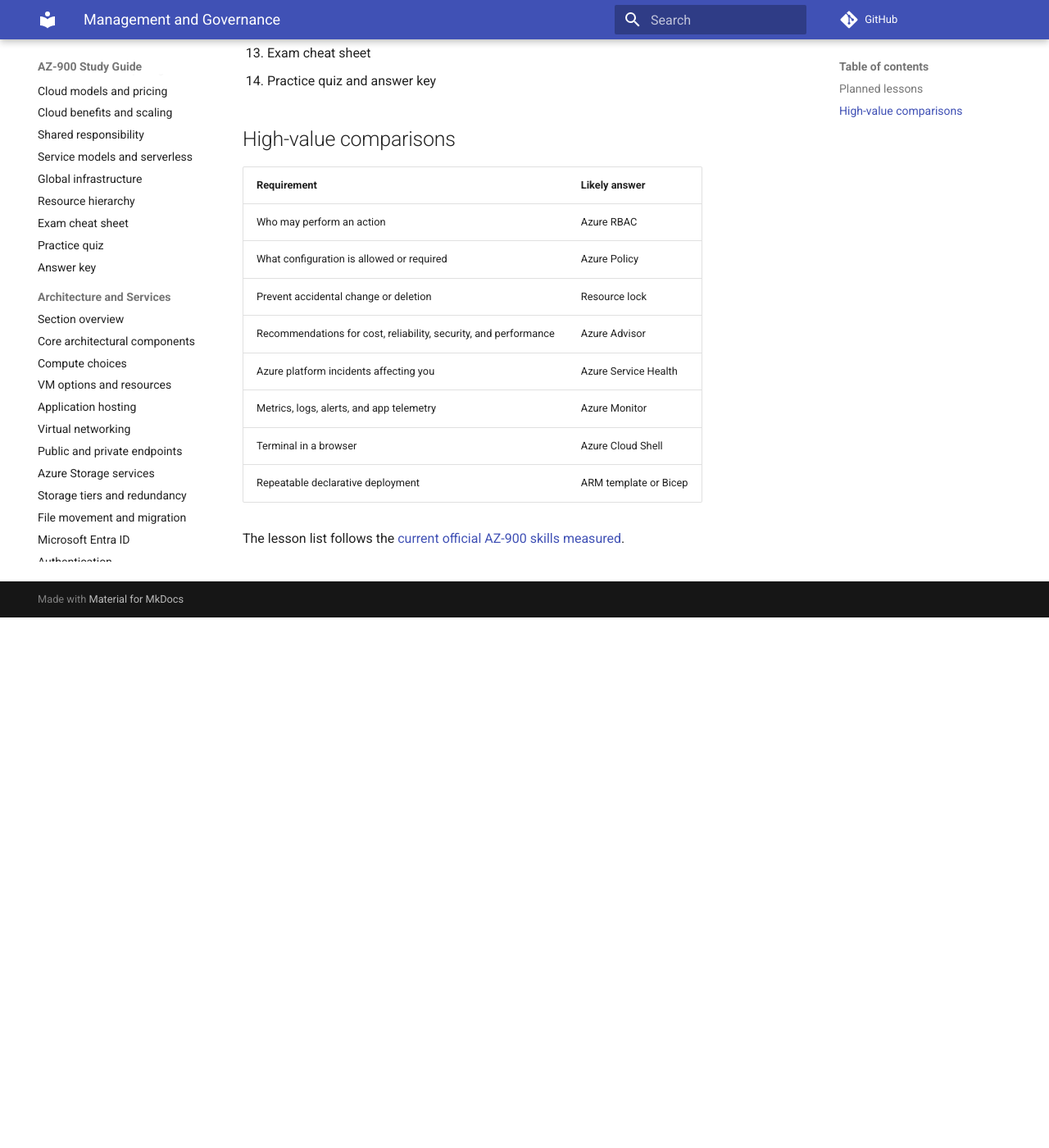
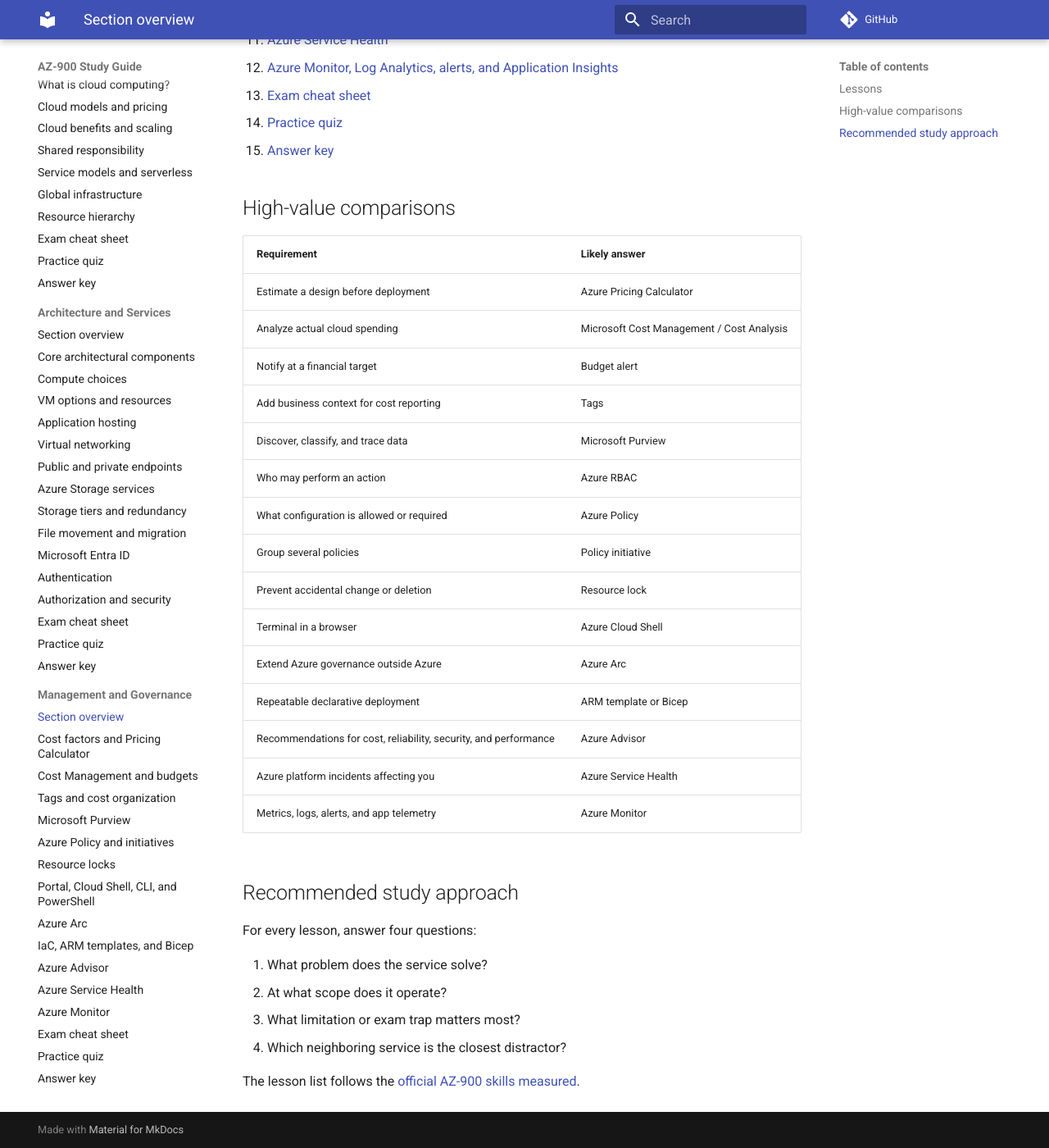
Before and after one commit to DeVFirmino/AZ900-Studies, an MkDocs documentation site: the page built from docs/03-management-and-governance/index.md, in a window 1280 px wide and 1400 px high, scrolled down 647 px. Shown: the whole window at 82% size. Built offline with MkDocs 1.6.1 and Material for MkDocs 9.7.7, drawn with Linux system fonts in a browser that asks for light colours; comment, search, counter and statistics services are not loaded; some of the changed text lies outside the part shown.

Commit message:
docs: publish management and governance navigation

```diff
--- a/docs/03-management-and-governance/index.md
+++ b/docs/03-management-and-governance/index.md
@@ -1,35 +1,52 @@
-# Azure Management and Governance roadmap
+# Azure Management and Governance
 
-This domain currently represents **30–35%** of the AZ-900 exam.
+This domain currently represents **30–35%** of the AZ-900 exam. It covers the tools used to understand cost, govern configuration, deploy consistently, manage hybrid resources, and observe Azure environments.
 
-## Planned lessons
+## Lessons
 
-1. Cost factors and the Azure Pricing Calculator
-2. Microsoft Cost Management, budgets, and cost analysis
-3. Tags and cost organization
-4. Microsoft Purview
-5. Azure Policy and policy initiatives
-6. Resource locks
-7. Azure portal, Cloud Shell, Azure CLI, and Azure PowerShell
-8. Azure Arc
-9. Infrastructure as code, Azure Resource Manager, ARM templates, and Bicep
-10. Azure Advisor
-11. Azure Service Health
-12. Azure Monitor, Log Analytics, alerts, and Application Insights
-13. Exam cheat sheet
-14. Practice quiz and answer key
+1. [Cost factors and the Azure Pricing Calculator](01-cost-factors-and-pricing-calculator.md)
+2. [Microsoft Cost Management, budgets, and Cost Analysis](02-cost-management-budgets-and-analysis.md)
+3. [Tags and cost organization](03-tags-and-cost-organization.md)
+4. [Microsoft Purview](04-microsoft-purview.md)
+5. [Azure Policy and policy initiatives](05-azure-policy-and-initiatives.md)
+6. [Resource locks](06-resource-locks.md)
+7. [Azure portal, Cloud Shell, Azure CLI, and Azure PowerShell](07-portal-cloud-shell-cli-powershell.md)
+8. [Azure Arc](08-azure-arc.md)
+9. [Infrastructure as code, ARM templates, and Bicep](09-iac-arm-templates-and-bicep.md)
+10. [Azure Advisor](10-azure-advisor.md)
+11. [Azure Service Health](11-azure-service-health.md)
+12. [Azure Monitor, Log Analytics, alerts, and Application Insights](12-azure-monitor.md)
+13. [Exam cheat sheet](13-cheat-sheet.md)
+14. [Practice quiz](14-practice-quiz.md)
+15. [Answer key](15-answer-key.md)
 
 ## High-value comparisons
 
 | Requirement | Likely answer |
 |---|---|
+| Estimate a design before deployment | Azure Pricing Calculator |
+| Analyze actual cloud spending | Microsoft Cost Management / Cost Analysis |
+| Notify at a financial target | Budget alert |
+| Add business context for cost reporting | Tags |
+| Discover, classify, and trace data | Microsoft Purview |
 | Who may perform an action | Azure RBAC |
 | What configuration is allowed or required | Azure Policy |
+| Group several policies | Policy initiative |
 | Prevent accidental change or deletion | Resource lock |
+| Terminal in a browser | Azure Cloud Shell |
+| Extend Azure governance outside Azure | Azure Arc |
+| Repeatable declarative deployment | ARM template or Bicep |
 | Recommendations for cost, reliability, security, and performance | Azure Advisor |
 | Azure platform incidents affecting you | Azure Service Health |
 | Metrics, logs, alerts, and app telemetry | Azure Monitor |
-| Terminal in a browser | Azure Cloud Shell |
-| Repeatable declarative deployment | ARM template or Bicep |
 
-The lesson list follows the [current official AZ-900 skills measured](https://learn.microsoft.com/credentials/certifications/resources/study-guides/az-900).
+## Recommended study approach
+
+For every lesson, answer four questions:
+
+1. What problem does the service solve?
+2. At what scope does it operate?
+3. What limitation or exam trap matters most?
+4. Which neighboring service is the closest distractor?
+
+The lesson list follows the [official AZ-900 skills measured](https://learn.microsoft.com/credentials/certifications/resources/study-guides/az-900).
--- a/mkdocs.yml
+++ b/mkdocs.yml
@@ -42,4 +42,20 @@
       - Exam cheat sheet: 02-architecture-and-services/13-cheat-sheet.md
       - Practice quiz: 02-architecture-and-services/14-practice-quiz.md
       - Answer key: 02-architecture-and-services/15-answer-key.md
-  - Management and Governance: 03-management-and-governance/index.md
+  - Management and Governance:
+      - Section overview: 03-management-and-governance/index.md
+      - Cost factors and Pricing Calculator: 03-management-and-governance/01-cost-factors-and-pricing-calculator.md
+      - Cost Management and budgets: 03-management-and-governance/02-cost-management-budgets-and-analysis.md
+      - Tags and cost organization: 03-management-and-governance/03-tags-and-cost-organization.md
+      - Microsoft Purview: 03-management-and-governance/04-microsoft-purview.md
+      - Azure Policy and initiatives: 03-management-and-governance/05-azure-policy-and-initiatives.md
+      - Resource locks: 03-management-and-governance/06-resource-locks.md
+      - Portal, Cloud Shell, CLI, and PowerShell: 03-management-and-governance/07-portal-cloud-shell-cli-powershell.md
+      - Azure Arc: 03-management-and-governance/08-azure-arc.md
+      - IaC, ARM templates, and Bicep: 03-management-and-governance/09-iac-arm-templates-and-bicep.md
+      - Azure Advisor: 03-management-and-governance/10-azure-advisor.md
+      - Azure Service Health: 03-management-and-governance/11-azure-service-health.md
+      - Azure Monitor: 03-management-and-governance/12-azure-monitor.md
+      - Exam cheat sheet: 03-management-and-governance/13-cheat-sheet.md
+      - Practice quiz: 03-management-and-governance/14-practice-quiz.md
+      - Answer key: 03-management-and-governance/15-answer-key.md
```
Also changed, not shown: README.md (+16 -2 lines), docs/index.md (+1 -1 lines).
